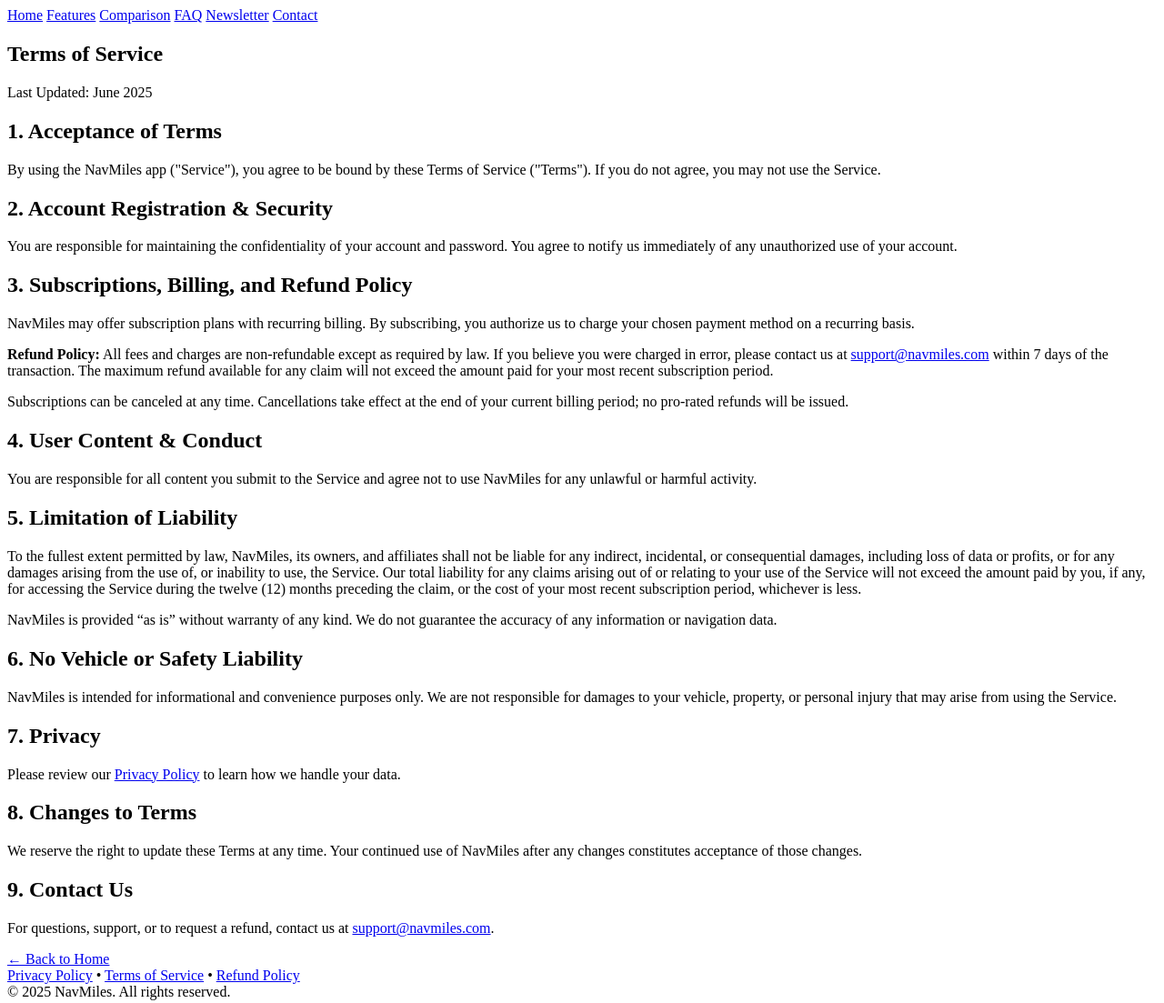
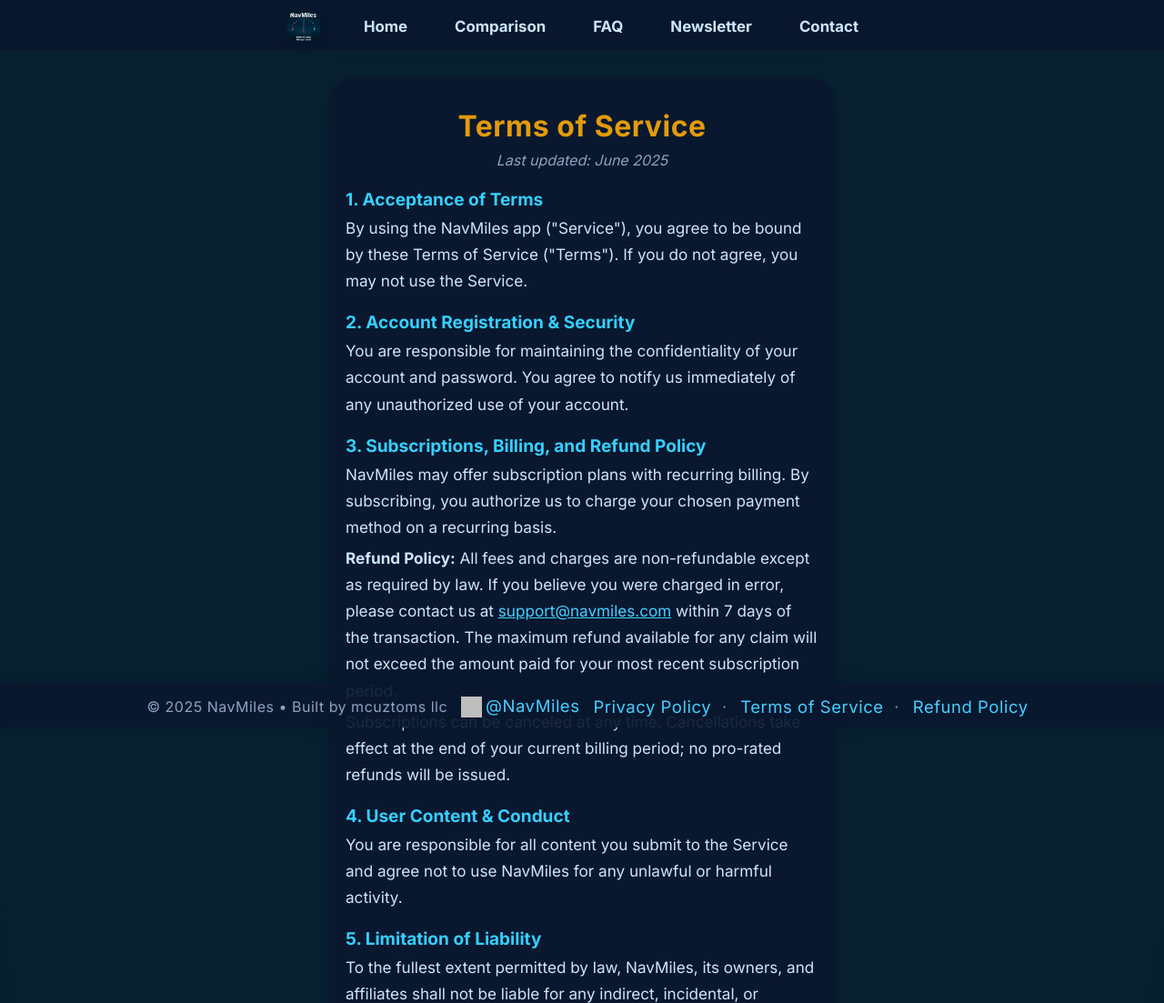
Before and after one commit to dsvm2004/NavMiles, a plain HTML site: page tos.html in a window 1280 px wide. Shown: the top 1103 px of the page at 91% size. Drawn offline with Linux system fonts and the light colour scheme; grey boxes are pictures that could not be loaded.

Commit message:
Update tos.html

```diff
--- a/tos.html
+++ b/tos.html
@@ -1,87 +1,85 @@
 <!DOCTYPE html>
 <html lang="en">
 <head>
-  <meta charset="UTF-8" />
-  <meta name="viewport" content="width=device-width, initial-scale=1.0"/>
-  <title>Terms of Service – NavMiles</title>
-  <link rel="stylesheet" href="assets/styles.css">
+  <meta charset="UTF-8">
+  <meta name="viewport" content="width=device-width,initial-scale=1.0">
+  <title>NavMiles – Terms of Service</title>
+  <link rel="icon" type="image/png" href="assets/app_logo.png">
+  <link href="https://fonts.googleapis.com/css?family=Inter:400,600,700&display=swap" rel="stylesheet">
+  <style>
+    body { margin:0; font-family:'Inter',Arial,sans-serif; background:radial-gradient(ellipse at 50% 20%, #082131 70%, #011524 100%); color:#cde5fa; min-height:100vh;}
+    .navbar { width:100vw; background:rgba(10,24,47,0.95); box-shadow:0 1px 10px #01152433; position:sticky; top:0; z-index:20; display:flex; justify-content:center;}
+    .nav-content { width:100%; max-width:630px; display:flex; align-items:center; justify-content:center; margin:0 auto; gap:12px; padding:10px 0 7px 0;}
+    .nav-logo { height:36px; margin-right:16px; border-radius:13px; box-shadow:0 3px 12px #01152433; background:#fff1; object-fit:contain;}
+    .nav-btn { background:none; border:none; color:#cde5fa; font-size:1.05rem; padding:9px 16px; font-weight:700; border-radius:13px; margin:0 4px; cursor:pointer; transition:background 0.15s, color 0.15s; text-decoration:none; display:inline-block;}
+    .nav-btn.active, .nav-btn:hover { background:#1e88e5; color:#fff;}
+    .container { max-width:520px; margin:0 auto; padding:30px 8px 50px 8px; display:flex; flex-direction:column; align-items:center;}
+    .card { width:100%; background:rgba(10,24,47,0.97); border-radius:26px; padding:34px 18px 28px 18px; margin-bottom:34px; box-shadow:0 6px 28px #01152460;}
+    .tos-title { color:#e39b0d; font-size:2rem; font-weight:bold; margin-bottom:8px; text-align:center; letter-spacing:0.5px;}
+    .update-date { color:#8ea2be; font-size:1rem; font-style:italic; margin-bottom:22px; text-align:center;}
+    .section-title { color:#36cfff; font-weight:700; font-size:1.19rem; margin-top:20px; margin-bottom:5px; }
+    .body-text { color:#cde5fa; font-size:1.07rem; line-height:1.7; margin-bottom:5px;}
+    .footer { position:fixed; bottom:0; left:0; width:100vw; background:rgba(10,24,47,0.92); color:#8ea2be; text-align:center; font-size:1rem; padding:13px 6px 11px 6px; letter-spacing:0.5px; display:flex; justify-content:center; align-items:center; gap:12px; z-index:100; box-shadow:0 -2px 12px #01152466;}
+    .footer a { color:#46cfff; text-decoration:none; margin-left:3px; font-size:1.16em; transition:color 0.18s;}
+    .footer a:hover { color:#e39b0d;}
+    .x-icon { width:23px; height:23px; vertical-align:middle; margin-right:4px; filter:brightness(1.2);}
+    a { color:#46cfff; text-decoration:underline; }
+    @media (max-width:600px) { .container{max-width:99vw; padding:0 4vw 70px 4vw;} .tos-title{font-size:1.3rem;} }
+  </style>
 </head>
 <body>
-  <nav>
-    <a href="index.html">Home</a>
-    <a href="features.html">Features</a>
-    <a href="comparison.html">Comparison</a>
-    <a href="faq.html">FAQ</a>
-    <a href="newsletter.html">Newsletter</a>
-    <a href="contact.html">Contact</a>
-  </nav>
-  <main>
-    <section class="content-page">
-      <h1>Terms of Service</h1>
-      <p class="update-date">Last Updated: June 2025</p>
+  <div class="navbar">
+    <div class="nav-content">
+      <img src="assets/app_logo.png" class="nav-logo" alt="NavMiles Logo" />
+      <a class="nav-btn" href="index.html">Home</a>
+      <a class="nav-btn" href="comparison.html">Comparison</a>
+      <a class="nav-btn" href="faq.html">FAQ</a>
+      <a class="nav-btn" href="newsletter.html">Newsletter</a>
+      <a class="nav-btn" href="contact.html">Contact</a>
+    </div>
+  </div>
+  <div class="container">
+    <div class="card">
+      <div class="tos-title">Terms of Service</div>
+      <div class="update-date">Last updated: June 2025</div>
 
-      <h2>1. Acceptance of Terms</h2>
-      <p>
-        By using the NavMiles app ("Service"), you agree to be bound by these Terms of Service ("Terms"). If you do not agree, you may not use the Service.
-      </p>
+      <div class="section-title">1. Acceptance of Terms</div>
+      <div class="body-text">By using the NavMiles app ("Service"), you agree to be bound by these Terms of Service ("Terms"). If you do not agree, you may not use the Service.</div>
 
-      <h2>2. Account Registration &amp; Security</h2>
-      <p>
-        You are responsible for maintaining the confidentiality of your account and password. You agree to notify us immediately of any unauthorized use of your account.
-      </p>
+      <div class="section-title">2. Account Registration & Security</div>
+      <div class="body-text">You are responsible for maintaining the confidentiality of your account and password. You agree to notify us immediately of any unauthorized use of your account.</div>
 
-      <h2>3. Subscriptions, Billing, and Refund Policy</h2>
-      <p>
-        NavMiles may offer subscription plans with recurring billing. By subscribing, you authorize us to charge your chosen payment method on a recurring basis.
-      </p>
-      <p>
-        <strong>Refund Policy:</strong> All fees and charges are non-refundable except as required by law. If you believe you were charged in error, please contact us at <a href="mailto:support@navmiles.com">support@navmiles.com</a> within 7 days of the transaction. The maximum refund available for any claim will not exceed the amount paid for your most recent subscription period.
-      </p>
-      <p>
-        Subscriptions can be canceled at any time. Cancellations take effect at the end of your current billing period; no pro-rated refunds will be issued.
-      </p>
+      <div class="section-title">3. Subscriptions, Billing, and Refund Policy</div>
+      <div class="body-text">NavMiles may offer subscription plans with recurring billing. By subscribing, you authorize us to charge your chosen payment method on a recurring basis. </div>
+      <div class="body-text"><b>Refund Policy:</b> All fees and charges are non-refundable except as required by law. If you believe you were charged in error, please contact us at <a href="mailto:support@navmiles.com">support@navmiles.com</a> within 7 days of the transaction. The maximum refund available for any claim will not exceed the amount paid for your most recent subscription period.</div>
+      <div class="body-text">Subscriptions can be canceled at any time. Cancellations take effect at the end of your current billing period; no pro-rated refunds will be issued.</div>
 
-      <h2>4. User Content &amp; Conduct</h2>
-      <p>
-        You are responsible for all content you submit to the Service and agree not to use NavMiles for any unlawful or harmful activity.
-      </p>
+      <div class="section-title">4. User Content & Conduct</div>
+      <div class="body-text">You are responsible for all content you submit to the Service and agree not to use NavMiles for any unlawful or harmful activity.</div>
 
-      <h2>5. Limitation of Liability</h2>
-      <p>
-        To the fullest extent permitted by law, NavMiles, its owners, and affiliates shall not be liable for any indirect, incidental, or consequential damages, including loss of data or profits, or for any damages arising from the use of, or inability to use, the Service. Our total liability for any claims arising out of or relating to your use of the Service will not exceed the amount paid by you, if any, for accessing the Service during the twelve (12) months preceding the claim, or the cost of your most recent subscription period, whichever is less.
-      </p>
-      <p>
-        NavMiles is provided “as is” without warranty of any kind. We do not guarantee the accuracy of any information or navigation data.
-      </p>
+      <div class="section-title">5. Limitation of Liability</div>
+      <div class="body-text">To the fullest extent permitted by law, NavMiles, its owners, and affiliates shall not be liable for any indirect, incidental, or consequential damages, including loss of data or profits, or for any damages arising from the use of, or inability to use, the Service. Our total liability for any claims arising out of or relating to your use of the Service will not exceed the amount paid by you, if any, for accessing the Service during the twelve (12) months preceding the claim, or the cost of your most recent subscription period, whichever is less.</div>
+      <div class="body-text">NavMiles is provided “as is” without warranty of any kind. We do not guarantee the accuracy of any information or navigation data.</div>
 
-      <h2>6. No Vehicle or Safety Liability</h2>
-      <p>
-        NavMiles is intended for informational and convenience purposes only. We are not responsible for damages to your vehicle, property, or personal injury that may arise from using the Service.
-      </p>
+      <div class="section-title">6. No Vehicle or Safety Liability</div>
+      <div class="body-text">NavMiles is intended for informational and convenience purposes only. We are not responsible for damages to your vehicle, property, or personal injury that may arise from using the Service.</div>
 
-      <h2>7. Privacy</h2>
-      <p>
-        Please review our <a href="privacy.html">Privacy Policy</a> to learn how we handle your data.
-      </p>
+      <div class="section-title">7. Privacy</div>
+      <div class="body-text">Please review our <a href="privacy.html">Privacy Policy</a> to learn how we handle your data.</div>
 
-      <h2>8. Changes to Terms</h2>
-      <p>
-        We reserve the right to update these Terms at any time. Your continued use of NavMiles after any changes constitutes acceptance of those changes.
-      </p>
+      <div class="section-title">8. Changes to Terms</div>
+      <div class="body-text">We reserve the right to update these Terms at any time. Your continued use of NavMiles after any changes constitutes acceptance of those changes.</div>
 
-      <h2>9. Contact Us</h2>
-      <p>
-        For questions, support, or to request a refund, contact us at <a href="mailto:support@navmiles.com">support@navmiles.com</a>.
-      </p>
-      <a href="index.html" class="back-home">← Back to Home</a>
-    </section>
-  </main>
-  <footer>
-    <a href="privacy.html">Privacy Policy</a> •
-    <a href="tos.html" class="active">Terms of Service</a> •
+      <div class="section-title">9. Contact Us</div>
+      <div class="body-text">For questions, support, or to request a refund, contact us at <a href="mailto:support@navmiles.com">support@navmiles.com</a>.</div>
+    </div>
+  </div>
+  <div class="footer">
+    &copy; 2025 NavMiles • Built by mcuztoms llc
+    <a href="https://x.com/NavMiles" target="_blank"><img class="x-icon" src="https://cdn.jsdelivr.net/gh/simple-icons/simple-icons/icons/x.svg" alt="X logo">@NavMiles</a>
+    <a href="privacy.html">Privacy Policy</a> &middot;
+    <a href="tos.html">Terms of Service</a> &middot;
     <a href="refund.html">Refund Policy</a>
-    <br />
-    &copy; 2025 NavMiles. All rights reserved.
-  </footer>
+  </div>
 </body>
 </html>
```
